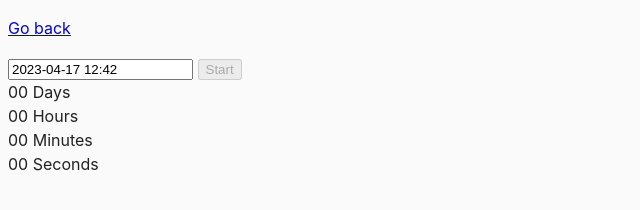
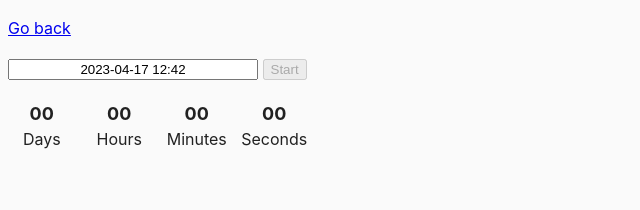
Before and after one commit to MaksymDpUa/goit-js-hw-09, a website built with Parcel: page src/02-timer.html in a window 1280 px wide. Shown: the whole page, without its empty margins (0-640 px from the left). Built offline with nearby package versions, Linux system fonts and the light colour scheme.

Commit message:
fixed task3

```diff
--- a/package.json
+++ b/package.json
@@ -19,7 +19,8 @@
   },
   "dependencies": {
     "flatpickr": "^4.6.13",
-    "modern-normalize": "^1.1.0"
+    "modern-normalize": "^1.1.0",
+    "notiflix": "^3.2.6"
   },
   "devDependencies": {
     "@parcel/transformer-sass": "^2.6.0",
--- a/src/css/common.css
+++ b/src/css/common.css
@@ -16,3 +16,32 @@ img {
   display: block;
   max-width: 100%;
 }
+#datetime-picker {
+  display: inline-block;
+  width: 250px;
+  text-align: center;
+  margin-bottom: 20px;
+}
+#data-start {
+  width: 50px;
+
+}
+.timer {
+  display: flex;
+  width: 300px;
+  gap: 10px;
+}
+
+.field {
+  display: block;
+  text-align: center;
+  width: 100%;
+}
+.value {
+  display: block;
+  font-size: 18px;
+  font-weight: bold;
+}
+.label {
+  display: block;
+}
--- a/src/js/02-timer.js
+++ b/src/js/02-timer.js
@@ -1,5 +1,8 @@
 import flatpickr from 'flatpickr';
 import 'flatpickr/dist/flatpickr.min.css';
+import Notiflix from 'notiflix';
+
+
 
 const input = document.querySelector('#datetime-picker');
 const startBtn = document.querySelector('[data-start]');
@@ -21,8 +24,9 @@ const options = {
   onClose(selectedDates) {
     console.log(selectedDates[0]);
     if (selectedDates[0] < Date.now()) {
-      startBtn.disabled = true;
-      alert('Please choose a date in the future');
+        startBtn.disabled = true;
+        Notiflix.Notify.warning('Please choose a date in the future');
+    //   alert('Please choose a date in the future');
     } else {
       startBtn.disabled = false;
     }
```
Also changed, not shown: 1 other file.
